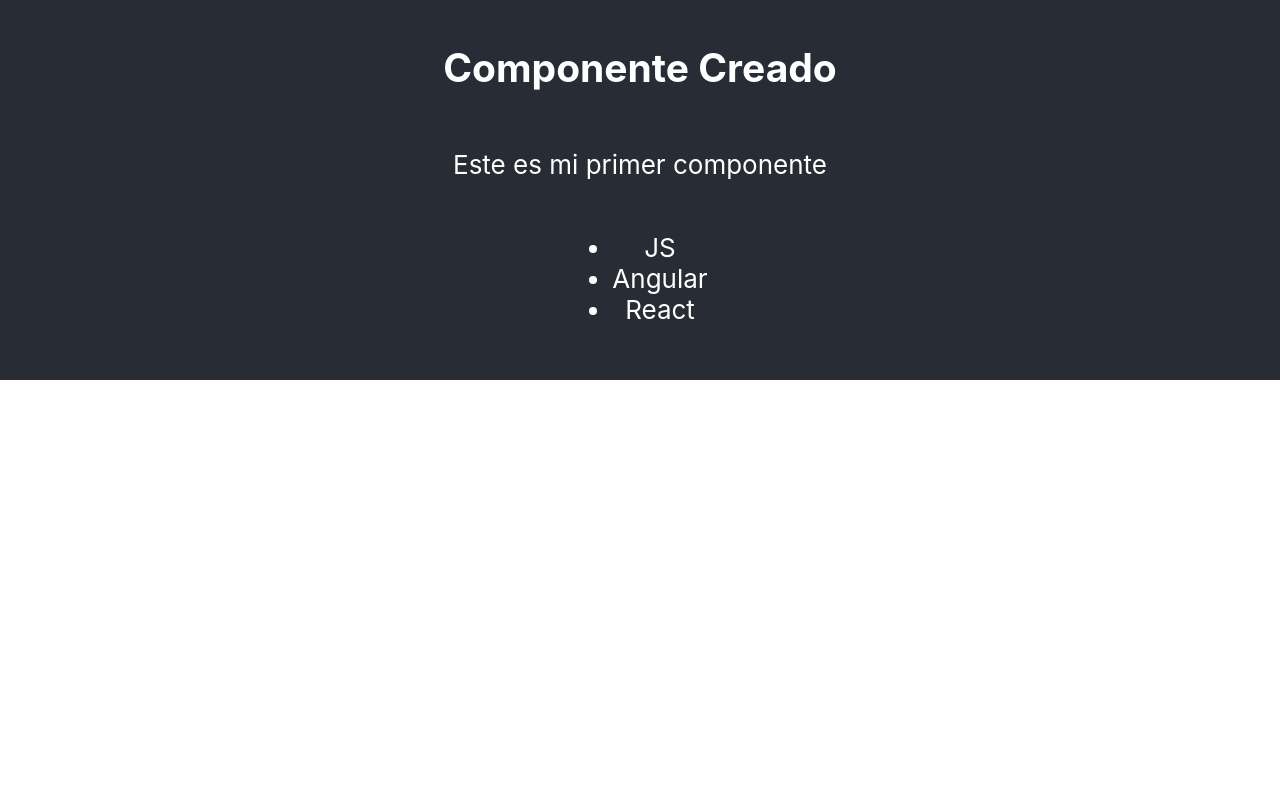
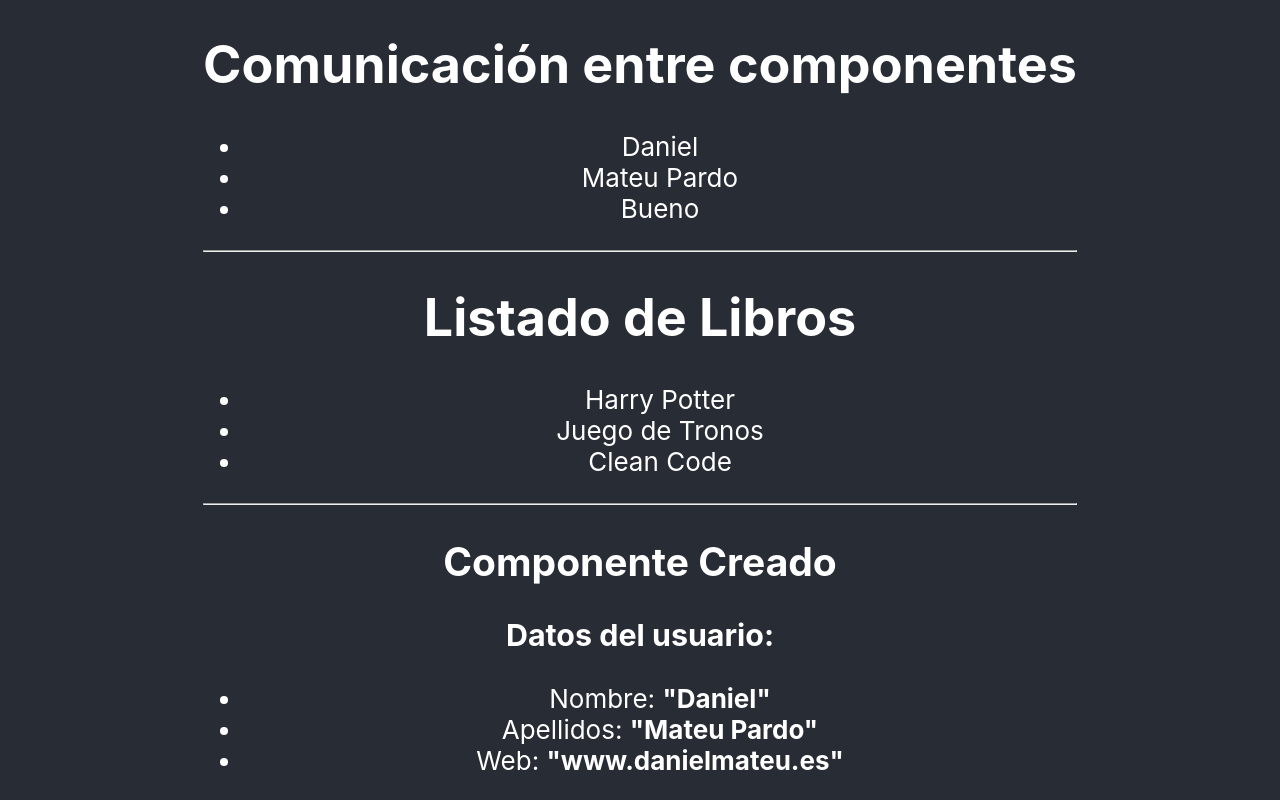
Before and after one commit to danielmateu/01-primeros-pasos-react, a React (Create React App) app: page / in a window 1280 px wide. Shown: the part 420-1220 px from the top of the page. Before the commit the page ends 800 px from the top, so only its background shows below. Built offline with nearby package versions, Linux system fonts and the light colour scheme.

Commit message:
Props y comunicacion entre componentes

```diff
--- a/src/App.js
+++ b/src/App.js
@@ -1,17 +1,44 @@
 import logo from './logo.svg';
 import './App.css';
 import MiComponente from './MiComponente';
+import { SegundoComponente } from './SegundoComponente';
+import { TercerComponente } from './TercerComponente';
+
 
 function App() {
+
+  const ficha_medica={
+    altura: '190cm',
+    grupo: 'H+',
+    estado: 'Bueno',
+    alergias: 'Gatos'
+  }
+
   return (
     <div className="App">
       <header className="App-header">
+
         <img src={logo} className="App-logo" alt="logo" />
         <p>
           Bienvenido al Master En REACT
         </p>
         {/* Cargar mi componente */}
-      <MiComponente/>
+
+        <div className="componentes">
+          <hr></hr>
+          <TercerComponente
+          nombre='Daniel'
+          apellidos='Mateu Pardo'
+          ficha={ficha_medica}
+          />
+
+          <hr></hr>
+          <SegundoComponente/>
+
+          <hr/>
+          <MiComponente/>
+        </div>
+
       </header>
     </div>
   );
--- a/src/MiComponente.js
+++ b/src/MiComponente.js
@@ -1,27 +1,44 @@
 // Importar modulos de react/dependencias
-import React, {Fragment} from 'react'
+import React,{Fragment} from 'react'
 
 //Funcion del COmponente
 const MiComponente = () =>{
 
+    // const nombre = 'Daniel';
+    // const web = 'wwww.danielmateu.es';
+
+    let usuario = {
+        nombre: "Daniel",
+        apellidos: "Mateu Pardo",
+        edad: 36,
+        web: 'www.danielmateu.es'
+    };
+
+
+
     return (
-    <Fragment>
+    <div className="MiComponente">
 
     <h2>Componente Creado</h2>
+    <h3>Datos del usuario:</h3>
+    <ul>
+        <li>Nombre: <strong>{JSON.stringify(usuario.nombre)}</strong></li>
+        <li>Apellidos: <strong>{JSON.stringify(usuario.apellidos)}</strong></li>
+        <li>Web: <strong>{JSON.stringify(usuario.web)}</strong></li>
+    </ul>
     <p>Este es mi primer componente</p>
     <ul>
         <li>
-            JS
-            </li>
+            React
+        </li>
         <li>
             Angular
-            </li>
+        </li>
         <li>
-            React
-            </li>
+            Vue
+        </li>
     </ul>
-    </Fragment>
-
+    </div>
 
     )
 }
--- /dev/null
+++ b/src/SegundoComponente.js
@@ -0,0 +1,29 @@
+import React from 'react'
+
+export const SegundoComponente = () => {
+
+    const libros = ['Harry Potter', 'Juego de Tronos', 'Clean Code'];
+    // const libros = [];
+
+  return (
+    <div className="segundo-componente">
+        <h1>Listado de Libros</h1>
+        {libros.length >= 1 ?
+        (
+        <ul>
+    {
+        libros.map((libro,indice) => {
+            return <li key={indice}>{libro}</li>
+        })
+    }
+        </ul>
+        )
+        :
+        (
+        <p>No hay libros... De momento!</p>
+        )
+    }
+    </div>
+
+  )
+}
--- /dev/null
+++ b/src/TercerComponente.js
@@ -0,0 +1,16 @@
+import React from 'react'
+
+export const TercerComponente = ({nombre,apellidos,ficha}) => {
+
+  return (
+    <div>
+        <h1>Comunicación entre componentes</h1>
+        <ul>
+            <li>{nombre}</li>
+            <li>{apellidos}</li>
+            <li>{ficha.estado}</li>
+        </ul>
+
+    </div>
+  )
+}
```
